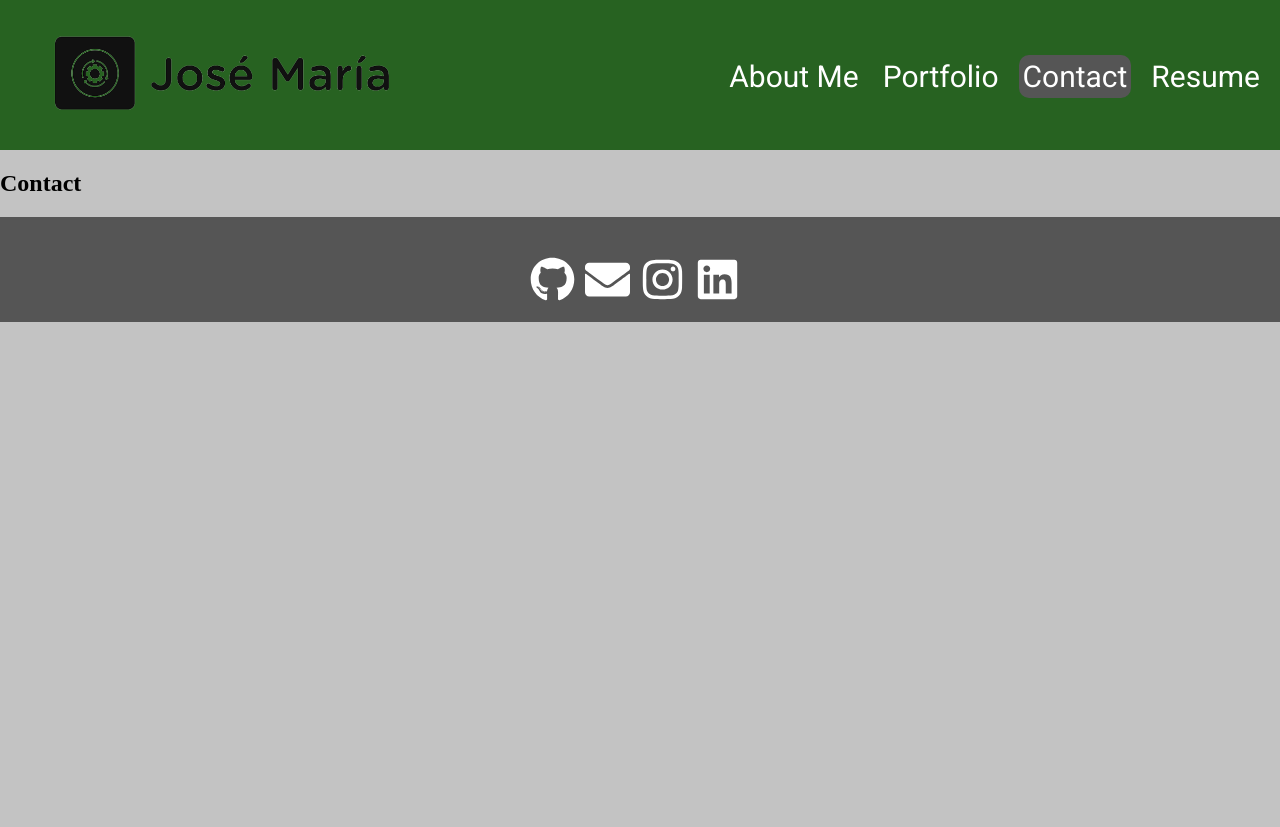
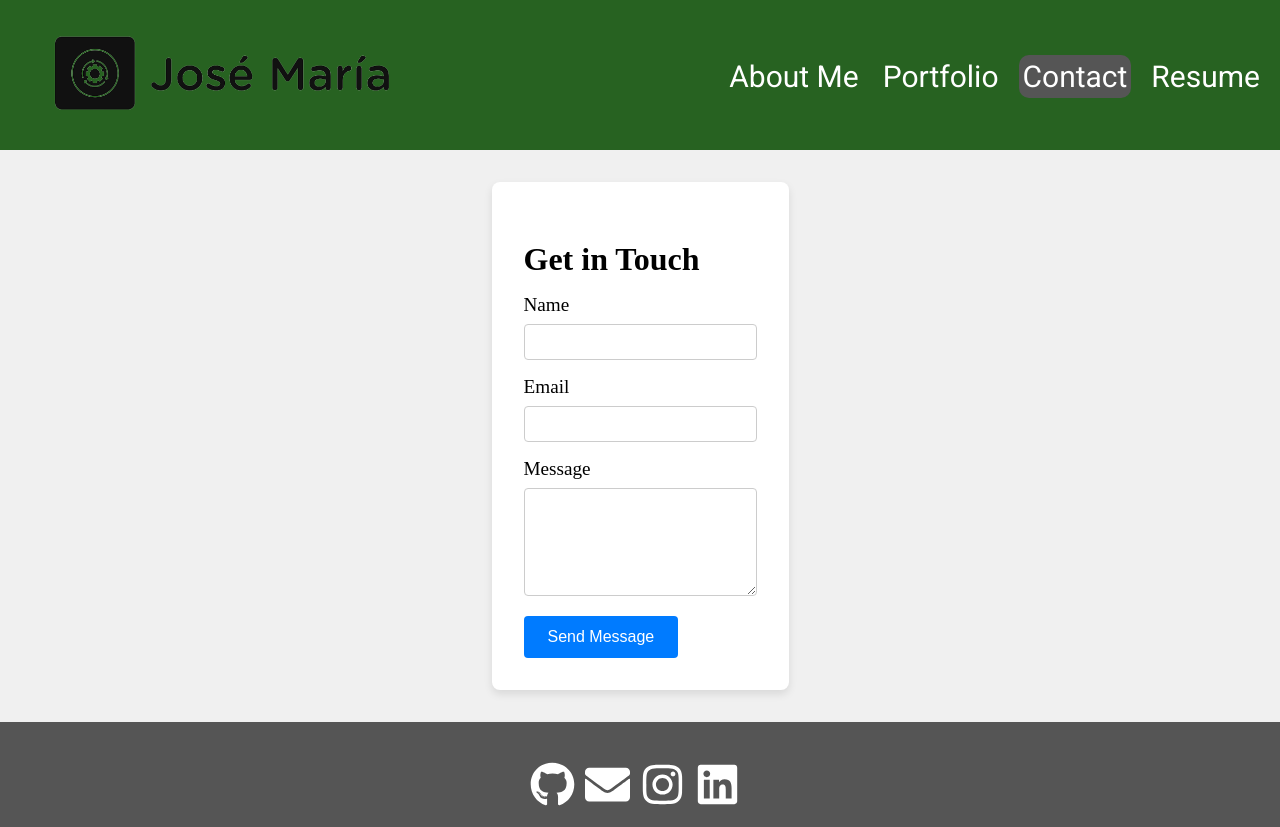
Before and after one commit to ChemaKing13/20.ReactPortfolio, a React (Create React App) app in the folder portfolio/: page /contact in a window 1280 px wide. Before the commit the page ends 800 px from the top, so only its background shows below. Built offline with nearby package versions, Linux system fonts and the light colour scheme.

Commit message:
helper to verify email set

```diff
--- a/portfolio/src/components/Contact.js
+++ b/portfolio/src/components/Contact.js
@@ -1,10 +1,34 @@
 import React from 'react';
 
 const Contact = () => {
+  const handleSubmit = (e) => {
+    e.preventDefault();
+
+  };
+
   return (
-    <div className="contact">
-      <h2>Contact</h2>
-    </div>
+    <section className="contact">
+      <div className="container">
+        <div className="contact-form">
+          <h2>Get in Touch</h2>
+          <form onSubmit={handleSubmit}>
+            <div className="form-group">
+              <label htmlFor="name">Name</label>
+              <input type="text" id="name" name="name" required />
+            </div>
+            <div className="form-group">
+              <label htmlFor="email">Email</label>
+              <input type="email" id="email" name="email" required />
+            </div>
+            <div className="form-group">
+              <label htmlFor="message">Message</label>
+              <textarea id="message" name="message" rows="5" required></textarea>
+            </div>
+            <button type="submit">Send Message</button>
+          </form>
+        </div>
+      </div>
+    </section>
   );
 };
 
--- a/portfolio/src/styles.css
+++ b/portfolio/src/styles.css
@@ -242,3 +242,65 @@
     font-size: 1rem;
     color: #555;
 }
+
+/* contact styling  */
+/* Contact section */
+.contact {
+    padding: 2rem 0;
+    background-color: #f0f0f0;
+}
+
+.container {
+    max-width: 1200px;
+    margin: 0 auto;
+    padding: 0 1rem;
+}
+
+.contact-form {
+    background-color: #fff;
+    border-radius: 8px;
+    box-shadow: 0 4px 8px rgba(0, 0, 0, 0.1);
+    padding: 2rem;
+}
+
+.contact-form h2 {
+    font-size: 2rem;
+    margin-bottom: 1rem;
+}
+
+.form-group {
+    margin-bottom: 1rem;
+}
+
+label {
+    display: block;
+    font-size: 1.2rem;
+    margin-bottom: 0.5rem;
+}
+
+input,
+textarea {
+    width: 100%;
+    padding: 0.5rem;
+    font-size: 1rem;
+    border: 1px solid #ccc;
+    border-radius: 4px;
+}
+
+textarea {
+    resize: vertical;
+}
+
+button {
+    background-color: #007bff;
+    color: #fff;
+    padding: 0.75rem 1.5rem;
+    font-size: 1rem;
+    border: none;
+    border-radius: 4px;
+    cursor: pointer;
+}
+
+button:hover {
+    background-color: #0056b3;
+}
--- /dev/null
+++ b/portfolio/src/utils/helpers.js
@@ -0,0 +1,5 @@
+//function for validating email using regex
+export function validateEmail(email) {
+    const re = /^(([^<>()[\]\\.,;:\s@"]+(\.[^<>()[\]\\.,;:\s@"]+)*)|(".+"))@((\[[0-9]{1,3}\.[0-9]{1,3}\.[0-9]{1,3}\.[0-9]{1,3}\])|(([a-zA-Z\-0-9]+\.)+[a-zA-Z]{2,}))$/;
+    return re.test(String(email).toLocaleLowerCase());
+}
```
